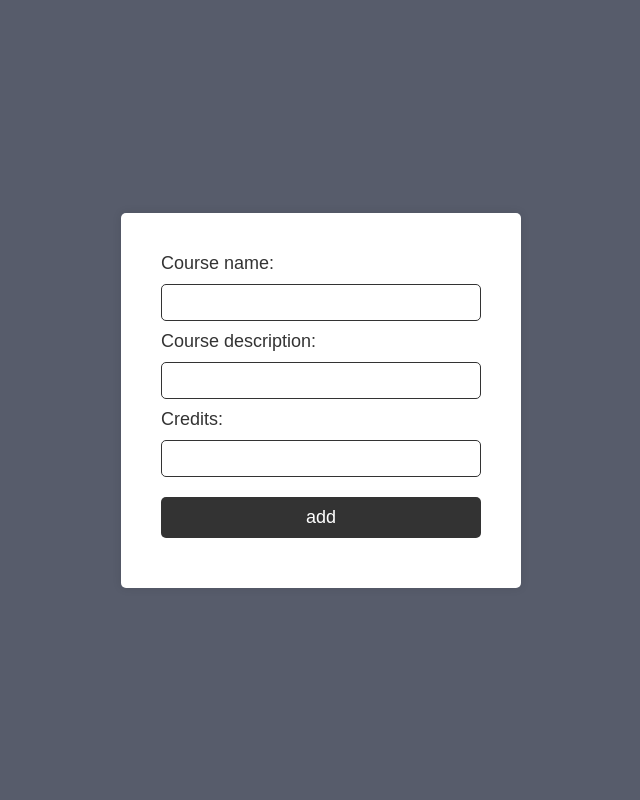
After one commit to Turki-Moha/SS-project, a PHP site: page /add.php in a window 1280 px wide. The commit adds this page. Shown: the whole page, without its empty margins (319-959 px from the left). Run offline with PHP 8.4, Linux system fonts and the light colour scheme.

Commit message:
not final

```diff
--- /dev/null
+++ b/add.php
@@ -0,0 +1,49 @@
+<!DOCTYPE html>
+<html lang="en">
+<head>
+    <meta charset="UTF-8">
+    <meta name="viewport" content="width=device-width, initial-scale=1.0">
+    <title>add course</title>
+    <link rel="stylesheet" href="style.css">
+</head>
+<body>
+    <div class="form-design">
+        <form action="POST">
+            <div class="form-grid">
+                <label for="course_name">Course name:</label>
+                <input type="text" id="course_name" name="course_name" required><br>
+            </div>
+            <div class="form-grid">
+                <label for="course_description">Course description:</label>
+                <input type="text" id="course_description" name="course_description" required><br>
+            </div>
+            <div class="form-grid">
+                <label for="credits">Credits:</label>
+                <input type="number" id="credits" name="credits" required><br>
+            </div>
+            <div class="form-grid">
+            <input class="Button" type="submit" value="add" name="add"></button>
+            </div>
+        </form>
+    </div>
+    <?php
+        include_once 'operations.php';
+        $operations = new Operations();
+        $operations->dbConnect();
+        if(isset($_POST['submit'])){
+            $course_name = $_POST['course_name'];
+            $course_description = $_POST['course_description'];
+            $credits = $_POST['credits'];
+            try{
+                if($operations->addCourse($course_name, $course_description, $credits)){
+                    echo "Course added successfully";
+                    header("Location: admin.php");
+                }
+            }catch(Exception $e){
+                echo $e->getMessage();
+            }
+        }
+    ?>
+
+</body>
+</html>
--- a/admin.php
+++ b/admin.php
@@ -15,6 +15,7 @@
             try{
                 $result = $operations->retrieveUsers();
                 if($result->num_rows > 0){
+                    echo "Add courses <a href='add.php'>here</a>";
                     echo "<table>";
                     echo "<tr>";
                     echo "<th>user_id</th>";
@@ -35,7 +36,7 @@
                     <style>table {border-collapse: collapse;}</style>
                     <style>th, td {padding: 5px;}</style>
                     <style>th {text-align: left;}</style>
-                    <style>table {width: 80%;}</style>
+                    <style>table {width: 75%;}</style>
                     <style>th,tr,td {background-color: #f1f1f1;color: black;}</style>
                     ";
                 }else{
--- a/db.sql
+++ b/db.sql
@@ -80,3 +80,5 @@ VALUES (
         'Learn how to secure a computer',
         3
     );
+
+UPDATE users SET user_role = 'admin' WHERE user_id = 1;
--- a/operations.php
+++ b/operations.php
@@ -133,6 +133,20 @@ class Operations extends DBConfig{
         }
     }
 
+    // add course
+    public function addCourse($course_name, $course_description, $credits){
+        try{
+            $sql = "INSERT INTO course (course_name, course_description, course_credits) VALUES ('$course_name', '$course_description', '$credits')";
+            if($this->conn->query($sql)){
+                return true;
+            }else{
+                throw new Exception("Course addition failed");
+            }
+        }catch(Exception $e){
+            throw new Exception($e->getMessage());
+        }
+    }
+
 
 }
 ?>
--- a/update.php
+++ b/update.php
@@ -49,6 +49,7 @@
 
 
 
+
     ?>
 </body>
 </html>
```
